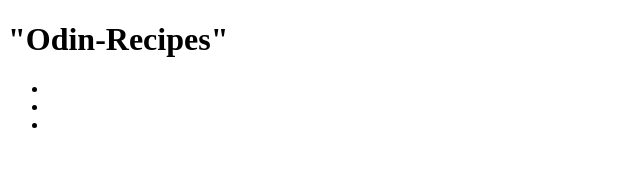
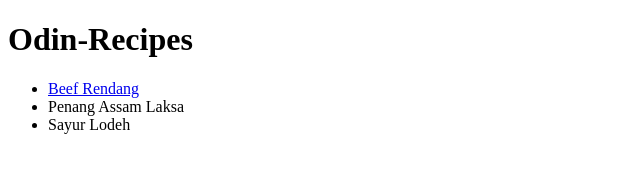
Before and after one commit to jimmy-co/odin-recipes, a plain HTML site: page index.html in a window 1280 px wide. Shown: the whole page, without its empty margins (0-640 px from the left). Drawn offline with Linux system fonts and the light colour scheme.

Commit message:
give title for each recipe

```diff
--- a/index.html
+++ b/index.html
@@ -2,14 +2,26 @@
 <html lang="en">
 <head>
     <meta charset="UTF-8">
-    <title>Project : "Odin-Recipes"</title>
+    <title>Project: Odin-Recipes</title>
 </head>
 <body>
-    <h1>"Odin-Recipes"</h1>
+    <h1>Odin-Recipes</h1>
     <ul>
-        <li><a href="recipes/beef-rendang.html"></a></li>
-        <li><a href="recipes/penang-assam-laksa.html"></a></li>
-        <li><a href="recipes/sayur-lodeh.html"></a></li>
+        <li><a href="recipes/beef-rendang.html">Beef Rendang</a></li>
+        <li><a href="recipes/penang-assam-laksa.html"></a>Penang Assam Laksa</li>
+        <li><a href="recipes/sayur-lodeh.html"></a>Sayur Lodeh</li>
     </ul>
 </body>
 </html>
+
+<!DOCTYPE html>
+<html lang="en">
+<head>
+    <meta charset="UTF-8">
+    <meta name="viewport" content="width=device-width, initial-scale=1.0">
+    <title>Document</title>
+</head>
+<body>
+
+</body>
+</html>
```
